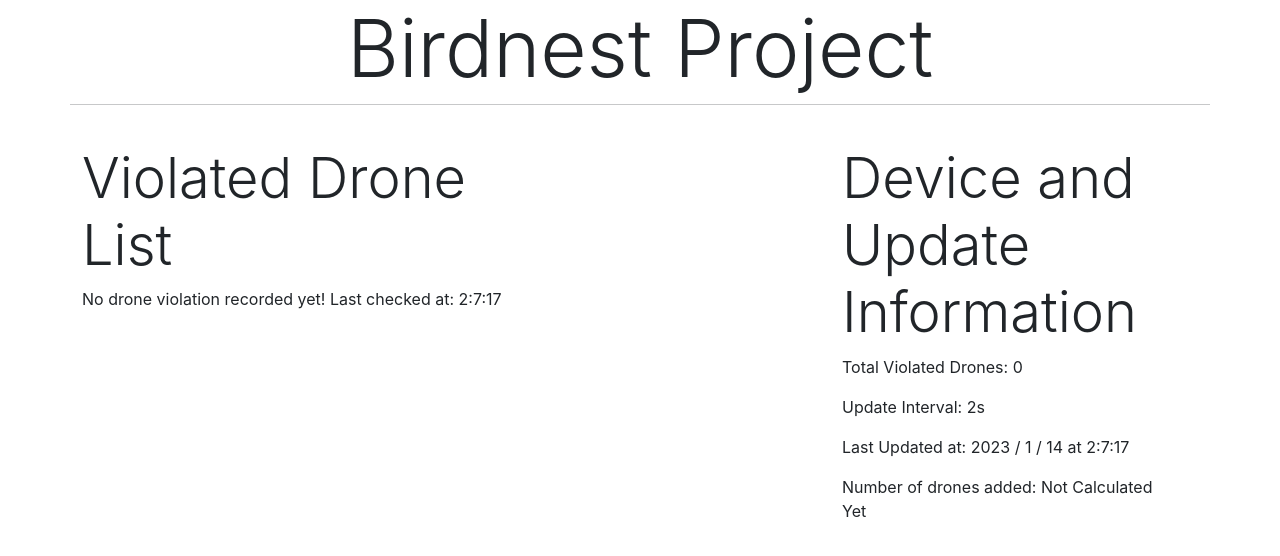
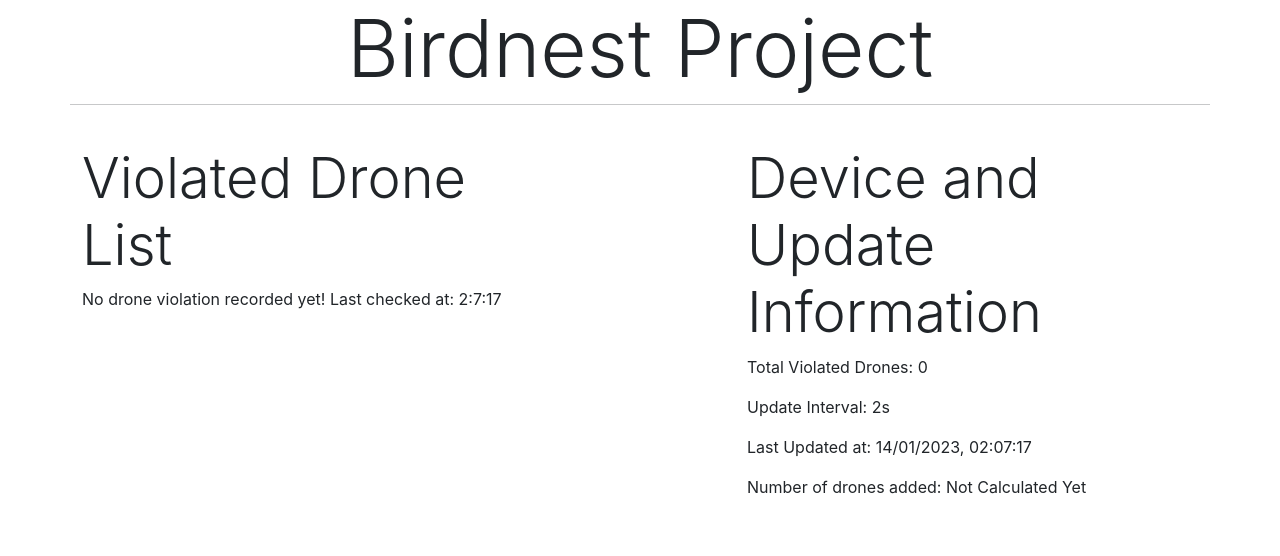
Before and after one commit to shepherd-06/Birdnest, a React (Create React App) app: page / in a window 1280 px wide. Shown: the top 556 px of the page. Built offline with nearby package versions, Linux system fonts and the light colour scheme.

Commit message:
date view updated

```diff
--- a/src/App.js
+++ b/src/App.js
@@ -25,6 +25,7 @@ class App extends React.Component {
      * if any data is more than 10 m old, it would be deleted.
      * it will also delete the pilot's information from localStorage by serialNumber.
      */
+    console.log("validity check");
     let drone_list = localStorage.getItem('drones');
     drone_list = JSON.parse(drone_list);
     const ten_m = 600000; // 10 minutes in ms
@@ -148,7 +149,7 @@ class App extends React.Component {
 
     setInterval(() => {
       this.isValid();
-    }, 300000); // <- this value should be equal to Either 1 M or 5 M in production.
+    }, 50000); // <- this value should be equal to Either 1 M or 5 M in production.
   }
 
   render() {
@@ -165,11 +166,11 @@ class App extends React.Component {
                 <h1 className="display-4"> Violated Drone List</h1>
                 <Drone props={this.state.drones} />
               </div>
-              <div className='col-md-3'></div>
-              <div className="col-md-4">
+              <div className='col-md-2'></div>
+              <div className="col-md-5">
                 {/* this pane will be used to view random information, like last check, current time etc */}
                 <div className="row">
-                  <h1 className="display-4"> Device and Update Information</h1>
+                  <h4 className="display-4"> Device and Update Information</h4>
                   <DeviceInformation
                     props={[this.state.information, this.state.last_update_ms]} />
                 </div>
--- a/src/device_information.js
+++ b/src/device_information.js
@@ -1,39 +1,23 @@
 function DeviceInformation(props) {
     if (props["props"][0] != null) {
-        let information = props["props"][0];
-        let last_update_ms = props["props"][1];
-
-        const last_update = [
-            new Date(last_update_ms).getFullYear(),
-            new Date(last_update_ms).getMonth() + 1,
-            new Date(last_update_ms).getDate(),
-            new Date(last_update_ms).getHours(),
-            new Date(last_update_ms).getMinutes(),
-            new Date(last_update_ms).getSeconds(),
-        ];
+        const information = props["props"][0];
+        const last_update = new Date(props["props"][1]).toLocaleString('en-GB');
 
         return (
             <div className="row">
                 <p> Total Violated Drones: {information["total_drones"]} </p>
                 <p> Update Interval: 2s </p>
-                <p> Last Updated at: {last_update[0] + " / " + last_update[1] + " / "
-                    + last_update[2] + " at " + last_update[3] + ":" + last_update[4]
-                    + ":" + last_update[5]} </p>
+                <p> Last Updated at: {last_update} </p>
                 <p> Number of drones added: {information["last_violation"]}</p>
             </div>
         );
     } else {
-        const last_update_ms = Date.now();
-        const last_update = [
-            new Date(last_update_ms).getHours(),
-            new Date(last_update_ms).getMinutes(),
-            new Date(last_update_ms).getSeconds(),
-        ];
+        const last_update = new Date().toLocaleString('en-GB');
+
         return (<div className="row">
             <p> No update Yet! </p>
             <p>
-                Last checked at: {last_update[0] + ":" + last_update[1]
-                    + ":" + last_update[2]}
+                Last checked at: {last_update}
             </p>
         </div>);
     }
--- a/src/drone_view.js
+++ b/src/drone_view.js
@@ -6,18 +6,13 @@ class DroneView extends React.Component {
     // TODO: add pilot information from here. add a button and some way to display pilot data
     render() {
         let last_seen_ms = this.props.drone["last_seen"];
-        const last_seen = [
-            new Date(last_seen_ms).getHours(),
-            new Date(last_seen_ms).getMinutes(),
-            new Date(last_seen_ms).getSeconds(),
-        ];
         return (
             <div className="row">
                 <li key={this.props.id} className="list-group-item" >
                     <p>Drone Model: {this.props.drone["model"]}</p>
                     <p>Drone Serial Number: {this.props.drone["serialNumber"]}</p>
                     <p>Distance To Nest: {this.props.drone["distance"].toFixed(2)} m</p>
-                    <p>Last Seen At: {last_seen[0] + ":" + last_seen[1] + ":" + last_seen[2]}</p>
+                    <p>Last Seen At: {new Date(last_seen_ms).toLocaleString('en-GB')}</p>
                     <button type="button" className="btn btn-info" onClick={showPilotInformation}> Pilot Information </button>
                     {/* need some bottom padding. */}
                 </li>
```
